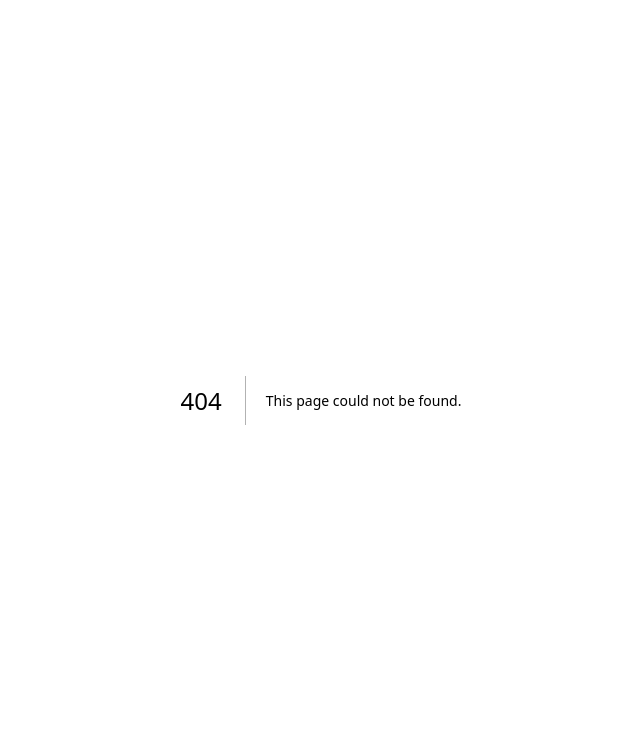
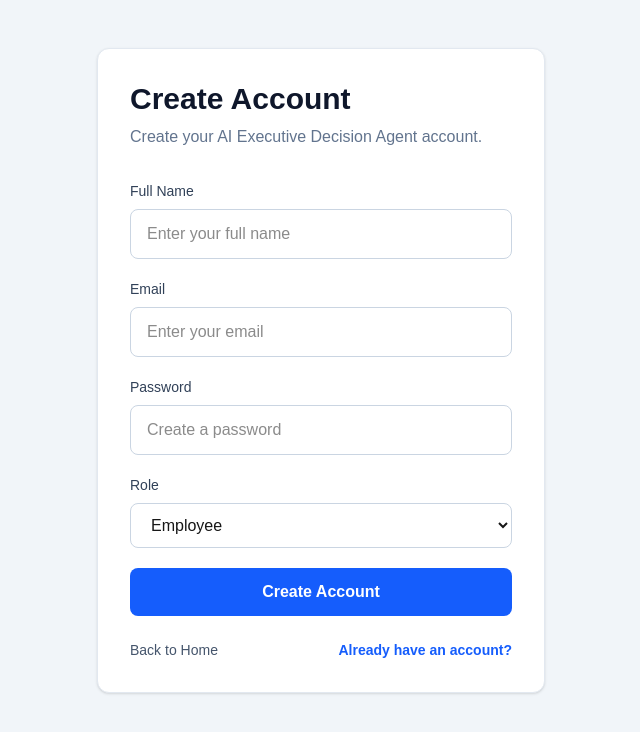
Before and after one commit to ramgavade13/Industry-, a Next.js app in the folder frontend/: page /signup in a window 1280 px wide. Before the commit this address had no page. Shown: the top 732 px of the page, without its empty margins (319-959 px from the left). Built offline with nearby package versions, Linux system fonts and the light colour scheme.

Commit message:
Add signup page

```diff
--- /dev/null
+++ b/frontend/app/signup/page.tsx
@@ -0,0 +1,108 @@
+import Link from "next/link";
+
+export default function SignupPage() {
+  return (
+    <main className="min-h-screen bg-slate-100 px-6 py-12">
+      <div className="mx-auto max-w-md rounded-xl border border-slate-200 bg-white p-8 shadow-sm">
+        <h1 className="text-3xl font-bold text-slate-900">
+          Create Account
+        </h1>
+
+        <p className="mt-2 text-slate-500">
+          Create your AI Executive Decision Agent account.
+        </p>
+
+        <form className="mt-8 space-y-5">
+          <div>
+            <label
+              htmlFor="name"
+              className="mb-2 block text-sm font-medium text-slate-700"
+            >
+              Full Name
+            </label>
+
+            <input
+              id="name"
+              type="text"
+              placeholder="Enter your full name"
+              className="w-full rounded-lg border border-slate-300 px-4 py-3 outline-none focus:border-blue-500"
+            />
+          </div>
+
+          <div>
+            <label
+              htmlFor="email"
+              className="mb-2 block text-sm font-medium text-slate-700"
+            >
+              Email
+            </label>
+
+            <input
+              id="email"
+              type="email"
+              placeholder="Enter your email"
+              className="w-full rounded-lg border border-slate-300 px-4 py-3 outline-none focus:border-blue-500"
+            />
+          </div>
+
+          <div>
+            <label
+              htmlFor="password"
+              className="mb-2 block text-sm font-medium text-slate-700"
+            >
+              Password
+            </label>
+
+            <input
+              id="password"
+              type="password"
+              placeholder="Create a password"
+              className="w-full rounded-lg border border-slate-300 px-4 py-3 outline-none focus:border-blue-500"
+            />
+          </div>
+
+          <div>
+            <label
+              htmlFor="role"
+              className="mb-2 block text-sm font-medium text-slate-700"
+            >
+              Role
+            </label>
+
+            <select
+              id="role"
+              className="w-full rounded-lg border border-slate-300 bg-white px-4 py-3 outline-none focus:border-blue-500"
+              defaultValue="employee"
+            >
+              <option value="employee">Employee</option>
+              <option value="manager">Manager</option>
+            </select>
+          </div>
+
+          <button
+            type="submit"
+            className="w-full rounded-lg bg-blue-600 px-4 py-3 font-semibold text-white hover:bg-blue-500"
+          >
+            Create Account
+          </button>
+        </form>
+
+        <div className="mt-6 flex justify-between text-sm">
+          <Link
+            href="/"
+            className="text-slate-600 hover:text-blue-600"
+          >
+            Back to Home
+          </Link>
+
+          <Link
+            href="/login"
+            className="font-semibold text-blue-600 hover:text-blue-500"
+          >
+            Already have an account?
+          </Link>
+        </div>
+      </div>
+    </main>
+  );
+}
```
